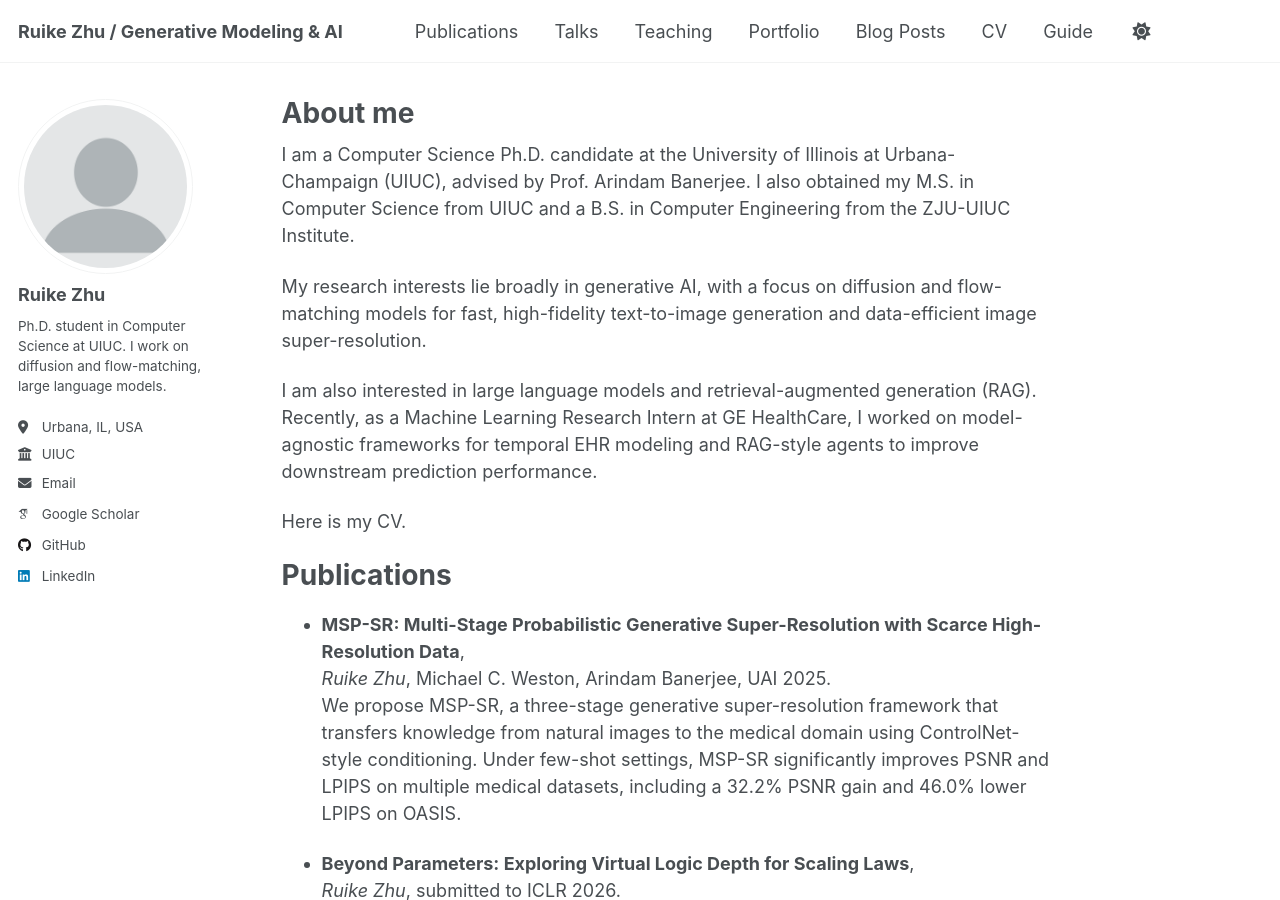
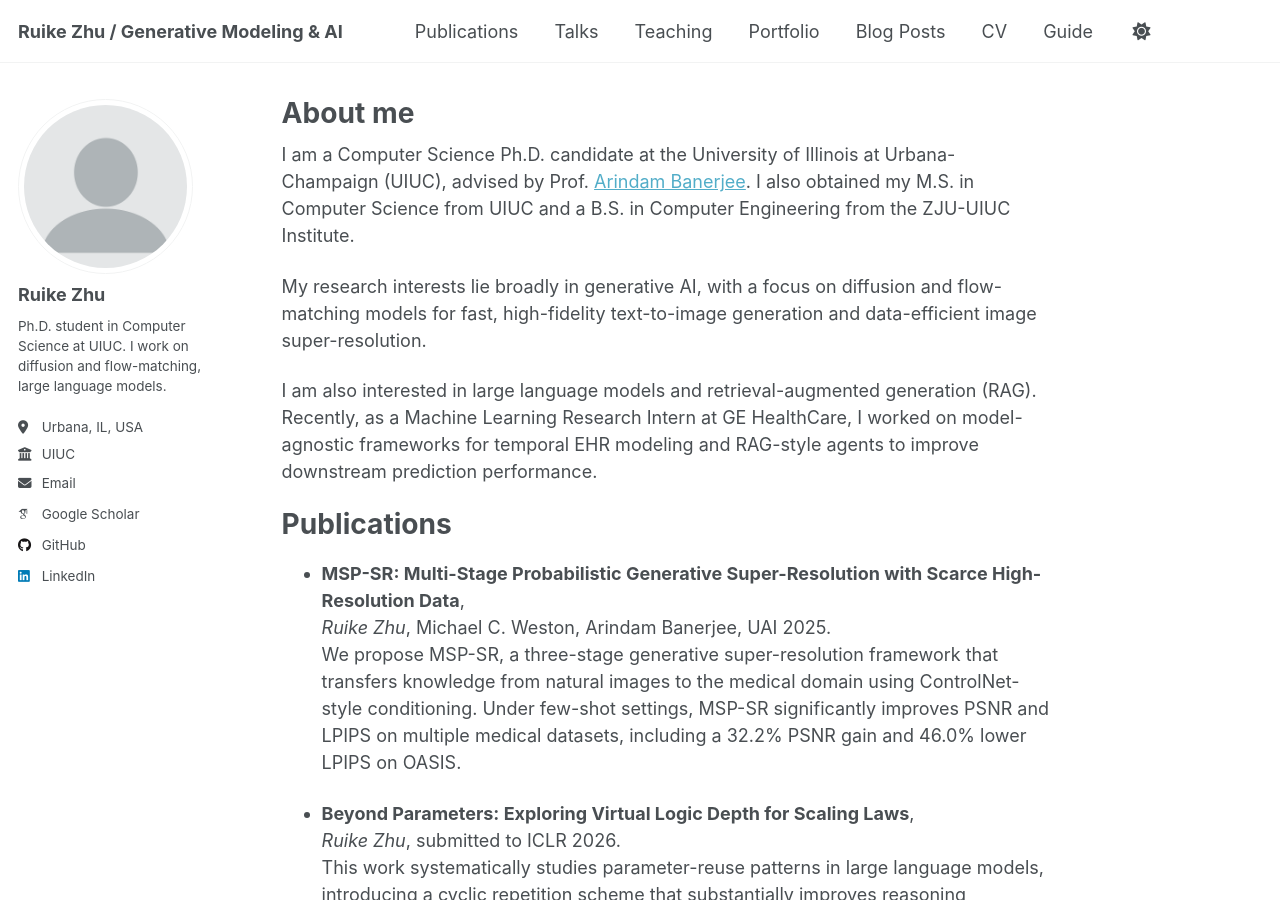
Before and after one commit to poem2018/poem2018.github.io, a Jekyll site: the page built from _pages/about.md, in a window 1280 px wide and 900 px high. Built offline with Jekyll 4.4.1, drawn with Linux system fonts in a browser that asks for light colours; some web fonts are replaced; a script that is not in the unit is left out.

Commit message:
Update about.md

```diff
--- a/_pages/about.md
+++ b/_pages/about.md
@@ -7,13 +7,12 @@ redirect_from:
   - /about.html
 ---
 
-I am a Computer Science Ph.D. candidate at the University of Illinois at Urbana-Champaign (UIUC), advised by Prof. Arindam Banerjee. I also obtained my M.S. in Computer Science from UIUC and a B.S. in Computer Engineering from the ZJU-UIUC Institute.
+I am a Computer Science Ph.D. candidate at the University of Illinois at Urbana-Champaign (UIUC), advised by Prof. [Arindam Banerjee](https://arindam.cs.illinois.edu/index.html). I also obtained my M.S. in Computer Science from UIUC and a B.S. in Computer Engineering from the ZJU-UIUC Institute.
 
 My research interests lie broadly in generative AI, with a focus on diffusion and flow-matching models for fast, high-fidelity text-to-image generation and data-efficient image super-resolution.
 
 I am also interested in large language models and retrieval-augmented generation (RAG). Recently, as a Machine Learning Research Intern at GE HealthCare, I worked on model-agnostic frameworks for temporal EHR modeling and RAG-style agents to improve downstream prediction performance.
 
-Here is my CV.
 
 # Publications
 
```
